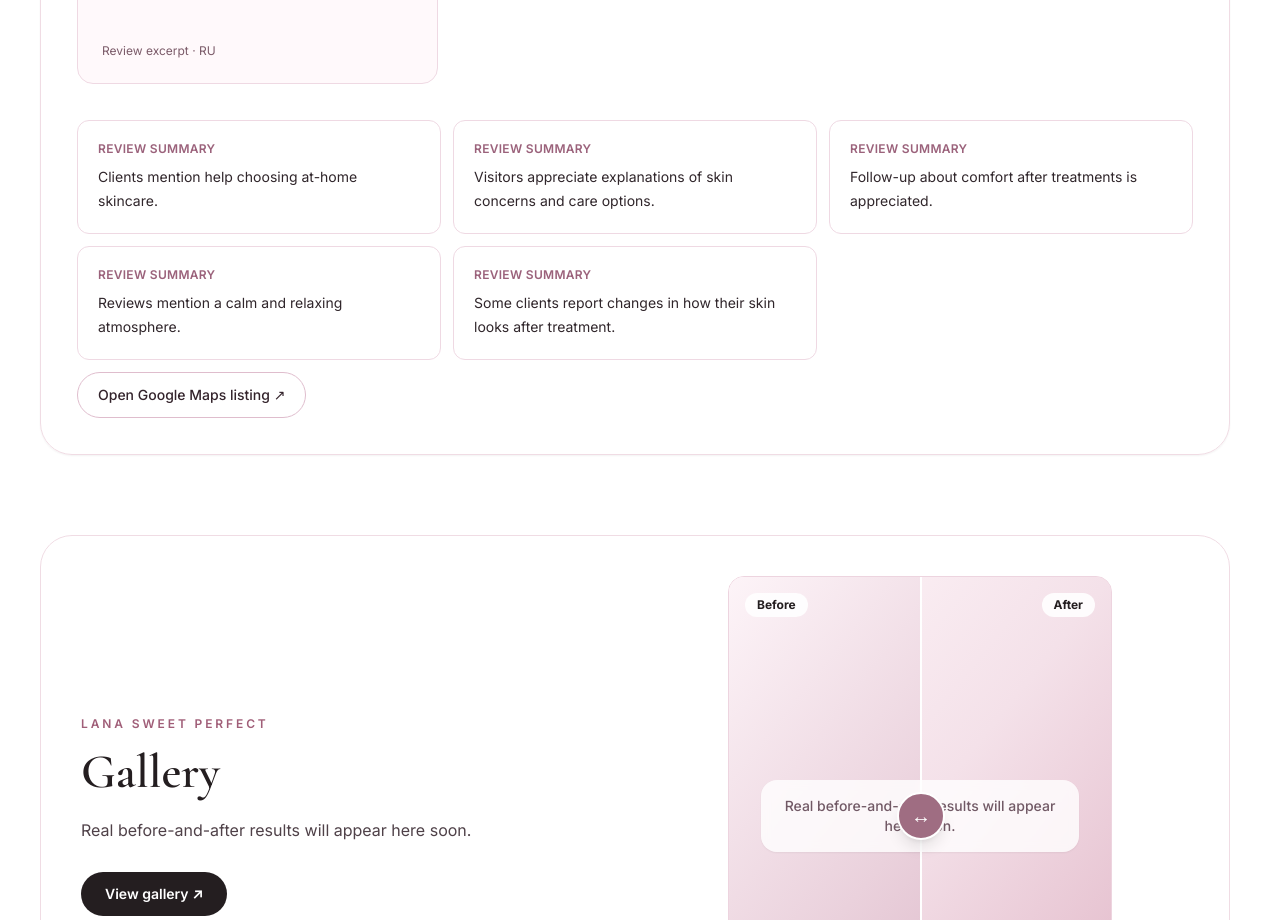
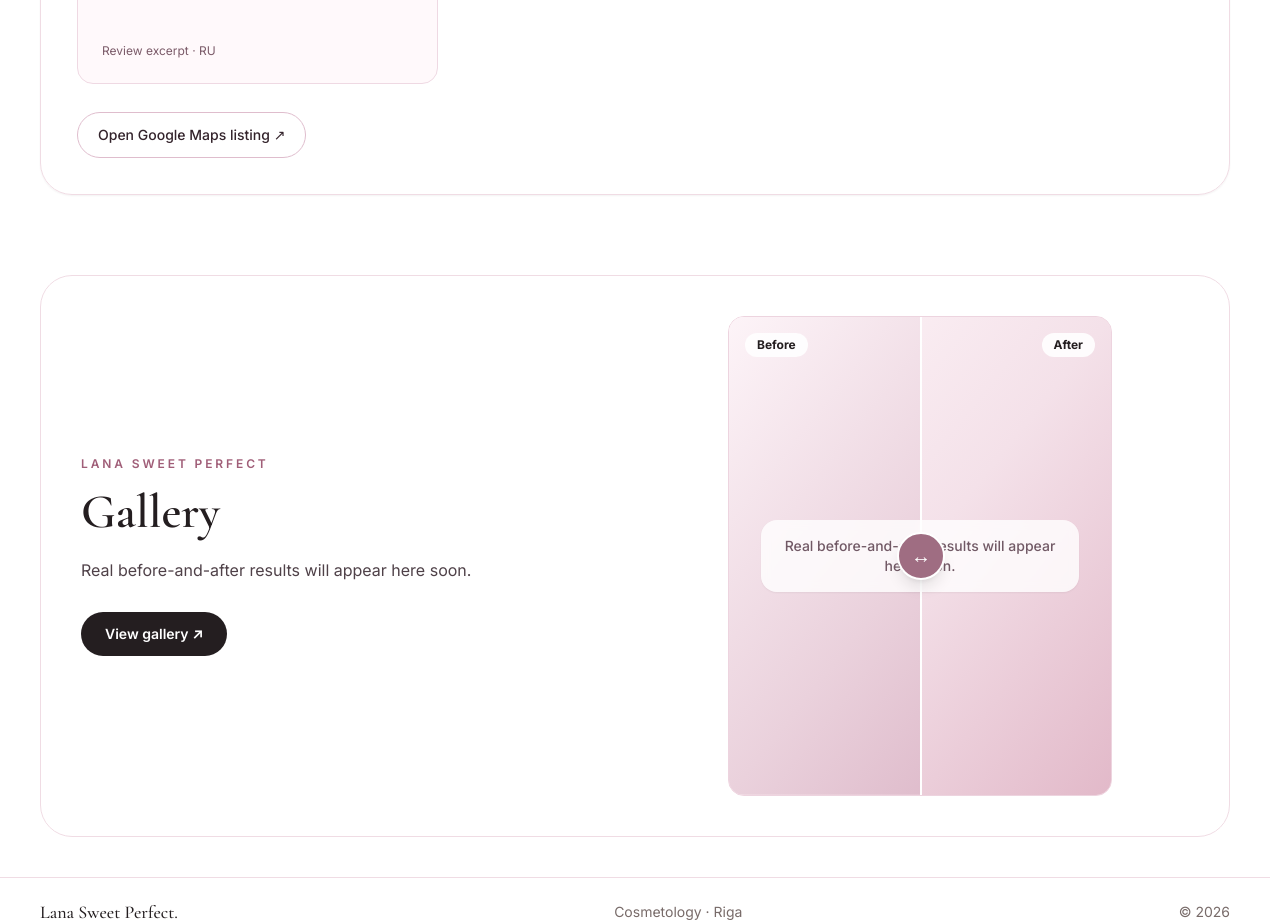
Before and after one commit to SergeyJak/Sweet-lana, a Next.js app: page /en in a window 1280 px wide. Shown: the part 2920-3840 px from the top of the page. Built offline with nearby package versions, Linux system fonts and the light colour scheme; no server answers.

Commit message:
Remove redundant review summary cards; keep genuine review excerpts

```diff
--- a/src/components/GoogleReviews.tsx
+++ b/src/components/GoogleReviews.tsx
@@ -6,21 +6,21 @@ const copy = {
     description: 'Доступные выдержки и темы из отзывов о кабинете в Иманте. Это не 15 отдельных отзывов: некоторые фразы могут быть из одного сообщения. Полные отзывы и авторы пока недоступны.',
     location: 'Иманта · Google Maps',
     source: 'Фрагмент отзыва',
-    all: 'Открыть карточку в Google Maps', summary: 'По отзывам',
+    all: 'Открыть карточку в Google Maps',
   },
   lv: {
     title: 'Ko saka klienti',
     description: 'Pieejamie atsauksmju fragmenti un tēmu apkopojumi par Imantas kabinetu. Tās nav atsevišķas atsauksmes; vairāki fragmenti var būt no viena autora.',
     location: 'Imanta · Google Maps',
     source: 'Atsauksmes fragments',
-    all: 'Atvērt Google Maps profilu', summary: 'Atsauksmju apkopojums',
+    all: 'Atvērt Google Maps profilu',
   },
   en: {
     title: 'What clients say',
     description: 'Available review excerpts and themes about the Imanta studio. These are not separate reviews: multiple excerpts may come from the same author.',
     location: 'Imanta · Google Maps',
     source: 'Review excerpt',
-    all: 'Open Google Maps listing', summary: 'Review summary',
+    all: 'Open Google Maps listing',
   },
 } as const
 
@@ -38,14 +38,6 @@ const excerpts = [
   { quote: 'профессионально и аккуратно провел процедуру, все объяснил, ответил на мои вопросы', lang: 'RU' },
   { quote: 'Рядом бесплатная парковка', lang: 'RU' },
 ]
-
-const summaries = [
-  { ru: 'Помогают подобрать домашний уход и косметику.', lv: 'Palīdz izvēlēties mājas kopšanu un kosmētiku.', en: 'Clients mention help choosing at-home skincare.' },
-  { ru: 'Объясняют особенности кожи и варианты ухода.', lv: 'Izskaidro ādas vajadzības un kopšanas iespējas.', en: 'Visitors appreciate explanations of skin concerns and care options.' },
-  { ru: 'Спрашивают о самочувствии после процедур.', lv: 'Interesējas par pašsajūtu pēc procedūrām.', en: 'Follow-up about comfort after treatments is appreciated.' },
-  { ru: 'Отмечают спокойную, расслабляющую атмосферу.', lv: 'Atsauksmēs minēta mierīga un relaksējoša atmosfēra.', en: 'Reviews mention a calm and relaxing atmosphere.' },
-  { ru: 'Некоторые замечают изменения состояния кожи после процедур.', lv: 'Daļa klientu pamana ādas stāvokļa izmaiņas pēc procedūrām.', en: 'Some clients report changes in how their skin looks after treatment.' },
-] as const
 
 const placeUrl = 'https://www.google.com/maps/search/?api=1&query=Sweet%20Perfect%20Kosmetologs%20Vaksacija&query_place_id=ChIJS-9SPebF7kYR7-LRQgp4ifY'
 
@@ -79,14 +71,6 @@ export default function GoogleReviews({ locale }: { locale: Locale }) {
             </figure>
           ))}
         </div>
-        <div className="mt-5 grid gap-3 sm:grid-cols-2 lg:grid-cols-3">
-          {summaries.map((summary, index) => (
-            <div key={index} className="rounded-xl border border-[#efd9e3] bg-white/90 p-5">
-              <p className="mb-2 text-xs font-semibold uppercase tracking-wide text-[#9b627b]">{t.summary}</p>
-              <p className="text-sm leading-6 text-[#30262b]">{summary[locale]}</p>
-            </div>
-          ))}
-        </div>
         <a href={placeUrl} target="_blank" rel="noopener noreferrer" className="mt-3 inline-flex rounded-full border border-[#dfbdcd] px-5 py-3 text-sm font-medium text-[#33232b] hover:bg-[#fbeef3]">{t.all} ↗</a>
       </div>
     </section>
```
